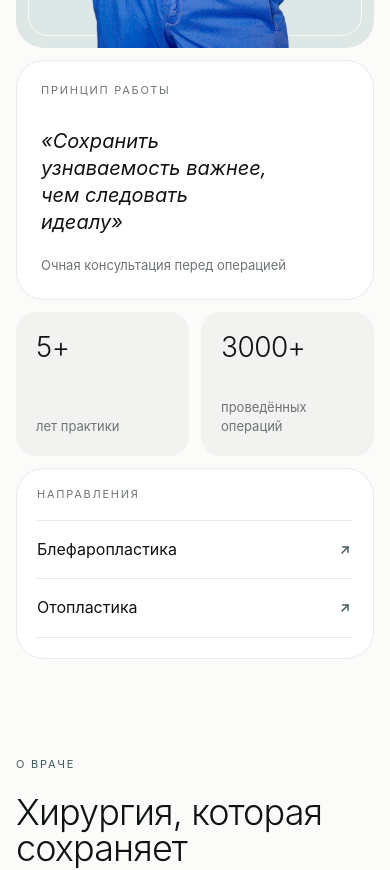
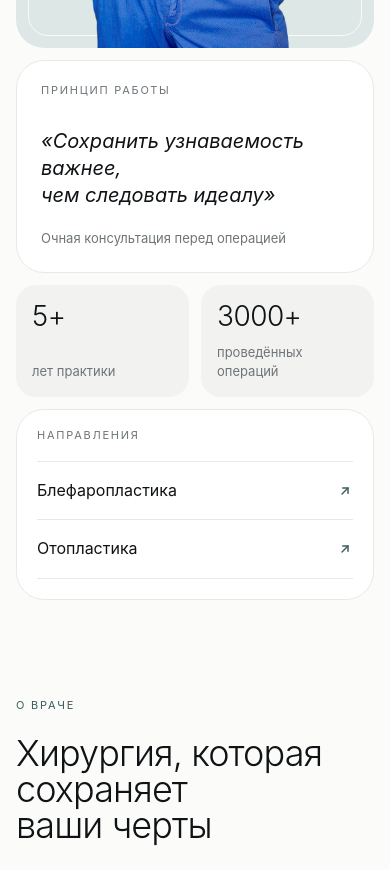
Before and after one commit to buranJ/alybaev, a Next.js app: page / in a window 390 px wide. Shown: the part 780-1650 px from the top of the page. Built offline with nearby package versions, Linux system fonts and the light colour scheme.

Commit message:
feat: polish responsive hero and doctor sections

```diff
--- a/src/widgets/hero/ui/hero-signature.tsx
+++ b/src/widgets/hero/ui/hero-signature.tsx
@@ -20,8 +20,9 @@ export function HeroSignature() {
             <article className="col-span-2 flex flex-col rounded-[var(--radius-xl)] border border-border bg-surface p-6 lg:min-h-[18rem] lg:p-8">
               <p className="type-eyebrow text-text-muted">Принцип работы</p>
 
-              <blockquote className="mt-8 max-w-[18ch] font-accent text-quote text-text-strong italic lg:mt-12">
-                «Сохранить узнаваемость важнее, чем следовать идеалу»
+              <blockquote className="mt-8 font-accent text-quote text-text-strong italic sm:max-w-[18ch] lg:mt-12">
+                <span className="block sm:inline">«Сохранить узнаваемость важнее, </span>
+                <span className="block sm:inline">чем следовать идеалу»</span>
               </blockquote>
               <p className="mt-5 text-caption text-text-muted lg:mt-6">Очная консультация перед операцией</p>
             </article>
@@ -29,10 +30,10 @@ export function HeroSignature() {
             {stats.slice(0, 2).map((stat) => (
               <div
                 key={stat.label}
-                className="flex min-h-36 flex-col rounded-[var(--radius-lg)] bg-surface-muted p-5 sm:min-h-40 sm:p-6"
+                className="flex min-h-28 flex-col rounded-[var(--radius-lg)] bg-surface-muted p-4 sm:min-h-40 sm:p-6"
               >
                 <p className="font-display text-heading-1 font-light text-text-strong">{stat.value}</p>
-                <p className="mt-auto max-w-28 pt-6 text-caption text-text-muted">{stat.label}</p>
+                <p className="mt-auto max-w-28 pt-3 text-caption text-text-muted sm:pt-6">{stat.label}</p>
               </div>
             ))}
 
--- a/src/widgets/home-sections/ui/about-section.tsx
+++ b/src/widgets/home-sections/ui/about-section.tsx
@@ -34,10 +34,6 @@ export function AboutSection() {
           <div className="relative min-h-[36rem] lg:col-span-5 lg:min-h-[46rem]">
             <div className="absolute top-0 right-0 h-[86%] w-[92%] overflow-hidden rounded-[var(--radius-xl)] bg-accent-soft">
               <Image src="/images/urmat-consultation.png" alt="Урмат Алыбаев во время консультации" fill sizes="(min-width: 1024px) 38vw, 92vw" className="object-cover" />
-              <div className="absolute inset-x-0 top-0 flex items-center justify-between bg-linear-to-b from-text-strong/45 to-transparent p-6 text-on-dark sm:p-8">
-                <span className="type-eyebrow text-on-dark/70">Консультация</span>
-                <span className="type-eyebrow text-on-dark/70">Бишкек</span>
-              </div>
             </div>
             <div className="absolute bottom-0 left-0 w-[68%] rounded-[var(--radius-lg)] border border-accent-line/40 bg-accent-soft p-7 text-text-strong shadow-float sm:p-9">
               <p className="type-eyebrow text-accent">Принцип работы</p>
--- a/src/widgets/home-sections/ui/contact-section.tsx
+++ b/src/widgets/home-sections/ui/contact-section.tsx
@@ -29,9 +29,15 @@ export function ContactSection() {
         <div id="booking" className="scroll-mt-24 border-y border-border">
           <div className="grid gap-10 py-12 sm:py-16 lg:grid-cols-12 lg:items-end lg:gap-8">
             <div className="lg:col-span-7">
-              <Eyebrow className="text-accent">Очный приём в Бишкеке</Eyebrow>
-              <h2 id="contact-title" className="mt-6 max-w-[11ch] font-display text-display-lg font-light text-text-strong">
-                Начнём с личного разговора
+              <Eyebrow showDot={false} className="text-accent">
+                Очный приём в Бишкеке
+              </Eyebrow>
+              <h2 id="contact-title" className="mt-6 font-display text-display-lg font-light text-text-strong sm:max-w-[11ch]">
+                <span className="sm:hidden">
+                  <span className="block whitespace-nowrap">Начнём с личного</span>
+                  <span className="block">разговора</span>
+                </span>
+                <span className="hidden sm:inline">Начнём с личного разговора</span>
               </h2>
             </div>
             <div className="lg:col-span-5">
--- a/src/widgets/home-sections/ui/services-section.tsx
+++ b/src/widgets/home-sections/ui/services-section.tsx
@@ -19,27 +19,31 @@ export function ServicesSection() {
           </h2>
         </div>
 
-        <div className="relative mt-16 min-h-[58rem] sm:min-h-[48rem] lg:min-h-[43rem]">
+        <div className="relative mt-16 min-h-[62rem] sm:min-h-[48rem] lg:min-h-[43rem]">
           <div className="absolute inset-x-0 top-0 h-[28rem] overflow-hidden rounded-[var(--radius-xl)] sm:h-[34rem]">
             <Image src="/images/services-still-life.png" alt="Художественная композиция, вдохновлённая пластикой века и уха" fill sizes="100vw" className="object-cover" />
             <div className="absolute inset-0 bg-text-strong/10" />
             <span className="absolute top-5 right-5 rounded-full bg-surface px-4 py-2 type-eyebrow text-text-strong">Пластика формы</span>
           </div>
 
-          <div className="absolute top-[23rem] left-0 w-[92%] rotate-[-1deg] rounded-[var(--radius-xl)] bg-surface p-7 text-text-strong shadow-float sm:top-[26rem] sm:w-[62%] sm:p-9 lg:top-[24rem] lg:w-[48%]">
+          <div className="absolute top-[22rem] left-0 w-[96%] rotate-[-1deg] rounded-[var(--radius-xl)] bg-surface p-6 text-text-strong shadow-float sm:top-[26rem] sm:w-[62%] sm:p-9 lg:top-[24rem] lg:w-[48%]">
+            <div className="rotate-[1deg] sm:rotate-0">
               <p className="type-eyebrow text-accent">Фокус на естественности</p>
               <h3 className="mt-5 font-display text-heading-1">{blepharoplasty.title}</h3>
               <p className="mt-2 font-accent text-quote italic text-accent">{blepharoplasty.shortTitle}</p>
-            <p className="mt-6 max-w-[46ch] text-body text-text-muted">{blepharoplasty.description}</p>
+              <p className="mt-6 max-w-[46ch] text-body text-text">{blepharoplasty.description}</p>
               <p className="mt-7 text-caption text-text-muted">{blepharoplasty.details.join(' · ')}</p>
             </div>
+          </div>
 
-          <div className="absolute right-0 bottom-0 w-[92%] rotate-[1deg] rounded-[var(--radius-xl)] bg-accent-soft p-7 text-text-strong shadow-float sm:w-[62%] sm:p-9 lg:w-[48%]">
+          <div className="absolute right-0 bottom-0 w-[96%] rotate-[1deg] rounded-[var(--radius-xl)] bg-accent-soft p-6 text-text-strong shadow-float sm:w-[62%] sm:p-9 lg:w-[48%]">
+            <div className="rotate-[-1deg] sm:rotate-0">
               <p className="type-eyebrow text-accent">Работа с пропорциями</p>
               <h3 className="mt-5 font-display text-heading-1">{otoplasty.title}</h3>
               <p className="mt-2 font-accent text-quote italic text-accent">{otoplasty.shortTitle}</p>
-            <p className="mt-6 max-w-[46ch] text-body text-text-muted">{otoplasty.description}</p>
+              <p className="mt-6 max-w-[46ch] text-body text-text">{otoplasty.description}</p>
               <p className="mt-7 text-caption text-text-muted">{otoplasty.details.join(' · ')}</p>
+            </div>
           </div>
         </div>
       </Container>
```
Lines whose indentation alone changed are shown as unchanged.
